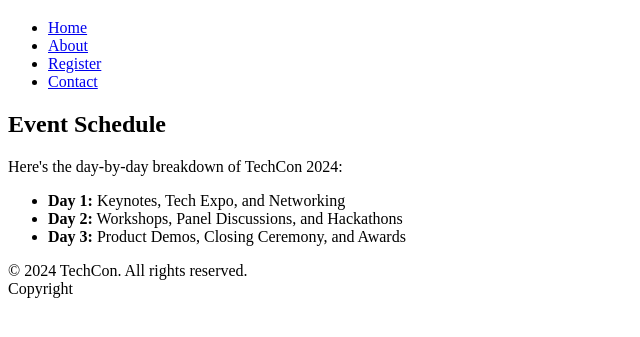
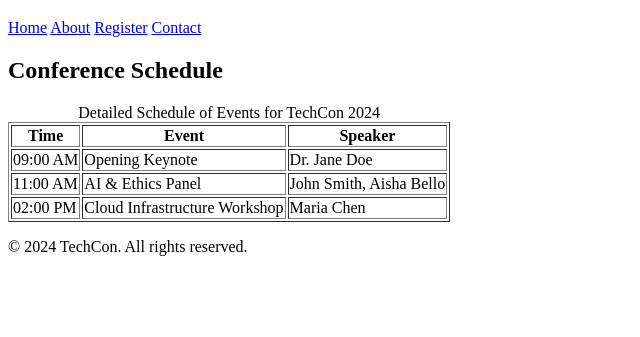
Before and after one commit to Ismaila-Sanusi-Dev/TechCon_HTML, a plain HTML site: page techcon_website/schedule.html in a window 1280 px wide. Shown: the part 61-398 px from the top of the page, without its empty margins (0-640 px from the left). Drawn offline with Linux system fonts and the light colour scheme.

Commit message:
Update schedule.html

```diff
--- a/techcon_website/schedule.html
+++ b/techcon_website/schedule.html
@@ -2,39 +2,55 @@
 <html lang="en">
 <head>
   <meta charset="UTF-8" />
-  <meta name="viewport" content="width=device-width, initial-scale=1.0" />
+  <meta name="viewport" content="width=device-width, initial-scale=1.0"/>
   <title>Schedule - TechCon 2024</title>
 </head>
 <body>
-
   <header>
     <h1>TechCon 2024 Schedule</h1>
     <nav>
-      <ul>
-        <li><a href="index.html">Home</a></li>
-        <li><a href="about.html">About</a></li>
-        <li><a href="register.html">Register</a></li>
-        <li><a href="contact.html">Contact</a></li>
-      </ul>
+      <a href="index.html">Home</a>
+      <a href="about.html">About</a>
+      <a href="register.html">Register</a>
+      <a href="contact.html">Contact</a>
     </nav>
   </header>
 
   <main>
     <section>
-      <h2>Event Schedule</h2>
-      <p>Here's the day-by-day breakdown of TechCon 2024:</p>
-
-      <ul>
-        <li><strong>Day 1:</strong> Keynotes, Tech Expo, and Networking</li>
-        <li><strong>Day 2:</strong> Workshops, Panel Discussions, and Hackathons</li>
-        <li><strong>Day 3:</strong> Product Demos, Closing Ceremony, and Awards</li>
-      </ul>
+      <h2>Conference Schedule</h2>
+      <table border="1">
+        <caption>Detailed Schedule of Events for TechCon 2024</caption>
+        <thead>
+          <tr>
+            <th scope="col">Time</th>
+            <th scope="col">Event</th>
+            <th scope="col">Speaker</th>
+          </tr>
+        </thead>
+        <tbody>
+          <tr>
+            <td>09:00 AM</td>
+            <td>Opening Keynote</td>
+            <td>Dr. Jane Doe</td>
+          </tr>
+          <tr>
+            <td>11:00 AM</td>
+            <td>AI & Ethics Panel</td>
+            <td>John Smith, Aisha Bello</td>
+          </tr>
+          <tr>
+            <td>02:00 PM</td>
+            <td>Cloud Infrastructure Workshop</td>
+            <td>Maria Chen</td>
+          </tr>
+        </tbody>
+      </table>
     </section>
   </main>
 
   <footer>
-    <p>&copy; 2024 TechCon. All rights reserved. <br>Copyright</p>
+    <p>&copy; 2024 TechCon. All rights reserved.</p>
   </footer>
-
 </body>
 </html>
```
